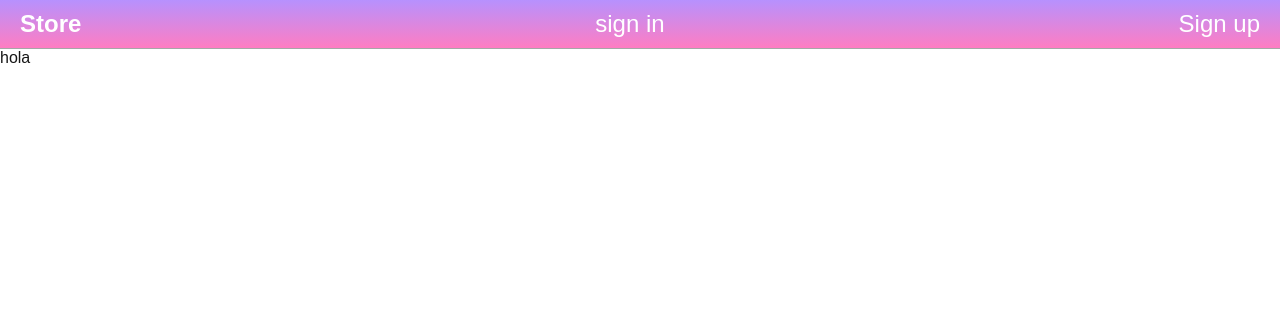
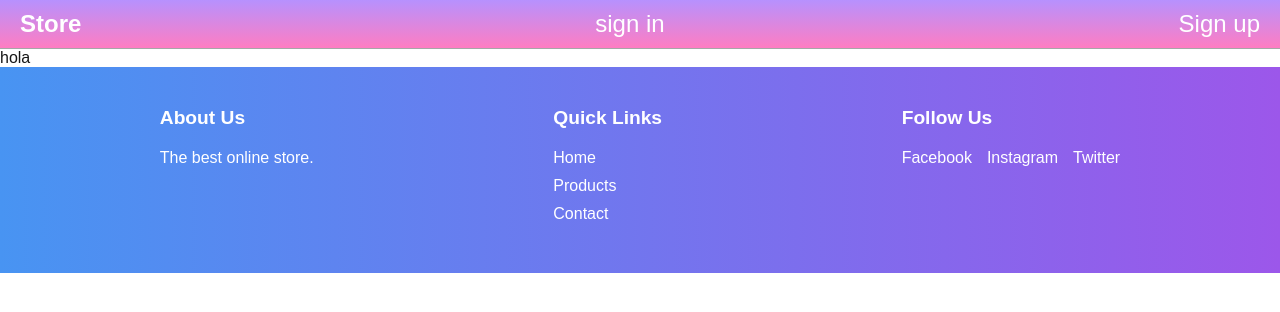
Before and after one commit to leyton0921/prueba-Next, a Next.js app: page / in a window 1280 px wide. Shown: the top 312 px of the page. Built offline with nearby package versions, Linux system fonts and the light colour scheme; no server answers.

Commit message:
add footer

```diff
--- a/src/app/layout.tsx
+++ b/src/app/layout.tsx
@@ -3,7 +3,7 @@ import localFont from "next/font/local";
 import "./globals.css";
 import SessionProviderWrapper from "@/components/SessionProviderWrapper";
 import NavBar from "@/components/NavBar/Nav";
-
+import Footer from "@/components/Footer/Footer";
 
 
 const geistSans = localFont({
@@ -32,8 +32,8 @@ export default function RootLayout({
       <body className={`${geistSans.variable} ${geistMono.variable}`}>
     <SessionProviderWrapper>
     <NavBar/>
-
       {children}
+      <Footer/>
       </SessionProviderWrapper>
       </body>
 
--- a/src/app/page.tsx
+++ b/src/app/page.tsx
@@ -1,5 +1,4 @@
 'use client'
-import Link from "next/link";
 import { useSession } from 'next-auth/react';
 import { useEffect } from "react";
 import { useRouter } from "next/navigation";
--- a/src/components/Footer/Footer.tsx
+++ b/src/components/Footer/Footer.tsx
@@ -1,10 +1,72 @@
+'use client'
+import styled from 'styled-components';
+import Link from 'next/link';
 
+const FooterContainer = styled.footer`
+  background: linear-gradient(90deg, #4894f2 0%, #9c57ea 100%);
+  padding: 40px;
+  color: white;
+  display: flex;
+  justify-content: space-around;
+  text-align: left;
+  font-family: Arial, sans-serif;
+`;
 
-const NavBar = () => {
+const Section = styled.div`
+  display: flex;
+  flex-direction: column;
+`;
 
+const Title = styled.h3`
+  margin-bottom: 20px;
+  font-size: 1.2rem;
+  font-weight: bold;
+`;
+
+const Text = styled.p`
+  margin: 0;
+  font-size: 1rem;
+`;
+
+const Links = styled(Link)`
+  margin-bottom: 10px;
+  font-size: 1rem;
+  color: white;
+  text-decoration: none;
+
+  &:hover {
+    text-decoration: underline;
+  }
+`;
+
+const SocialMedia = styled.div`
+  display: flex;
+  gap: 15px;
+`;
+
+const Footer = () => {
   return (
-
+    <FooterContainer>
+      <Section>
+        <Title>About Us</Title>
+        <Text>The best online store.</Text>
+      </Section>
+      <Section>
+        <Title>Quick Links</Title>
+        <Links href="/">Home</Links>
+        <Links href="/products">Products</Links>
+        <Links href="#">Contact</Links>
+      </Section>
+      <Section>
+        <Title>Follow Us</Title>
+        <SocialMedia>
+          <Links href="#">Facebook</Links>
+          <Links href="#">Instagram</Links>
+          <Links href="#">Twitter</Links>
+        </SocialMedia>
+      </Section>
+    </FooterContainer>
   );
 };
 
-export default NavBar;
+export default Footer;
```
